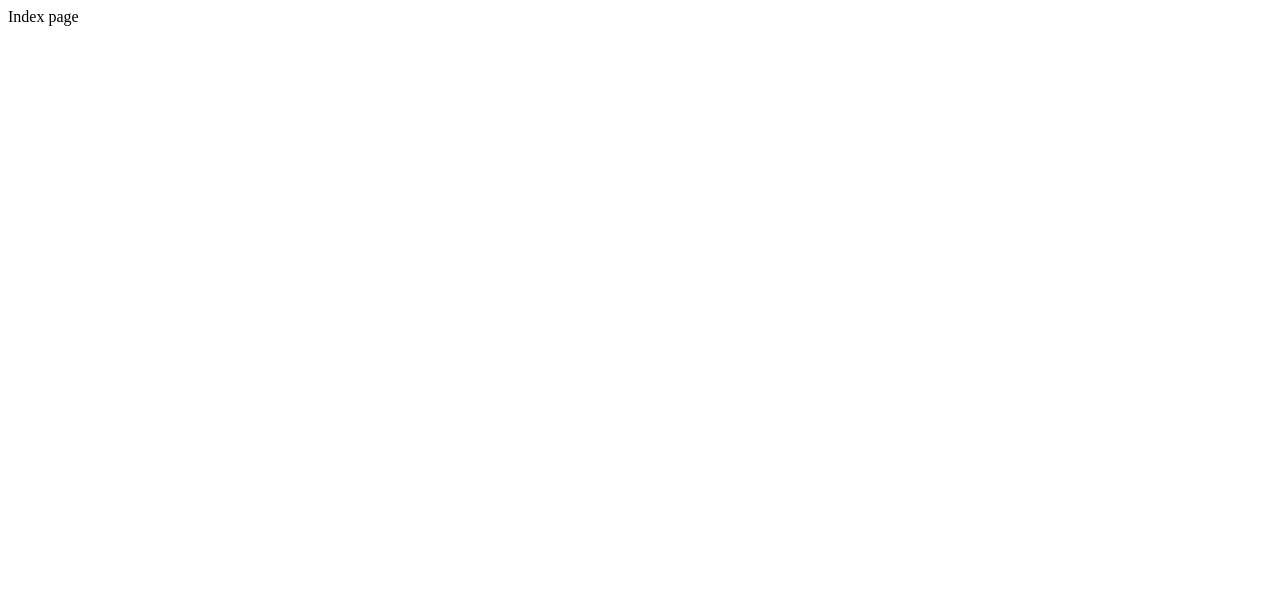
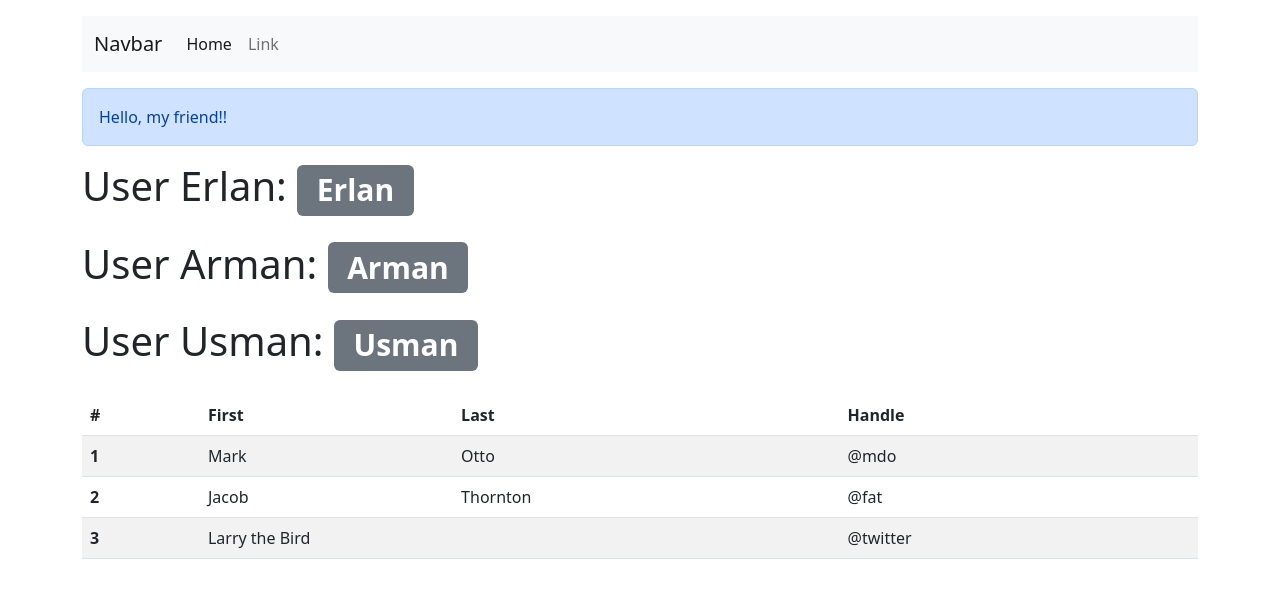
Before and after one commit to erlanurbergen/djangoShop, a Django app: page /main/index in a window 1280 px wide. Before the commit the part shown is almost empty. Shown: the top 598 px of the page. Run offline with Django 4.2, Linux system fonts and the light colour scheme.

Commit message:
second commit

```diff
--- a/shop/main/templates/main/index.html
+++ b/shop/main/templates/main/index.html
@@ -2,9 +2,73 @@
 <html lang="en">
 <head>
     <meta charset="UTF-8">
+    <link href="https://cdn.jsdelivr.net/npm/bootstrap@5.2.0/dist/css/bootstrap.min.css" rel="stylesheet" integrity="sha384-gH2yIJqKdNHPEq0n4Mqa/HGKIhSkIHeL5AyhkYV8i59U5AR6csBvApHHNl/vI1Bx" crossorigin="anonymous">
+    <script src="https://cdn.jsdelivr.net/npm/bootstrap@5.2.0/dist/js/bootstrap.bundle.min.js" integrity="sha384-A3rJD856KowSb7dwlZdYEkO39Gagi7vIsF0jrRAoQmDKKtQBHUuLZ9AsSv4jD4Xa" crossorigin="anonymous"></script>
     <title>Title</title>
 </head>
 <body>
-Index page
+<div class="container">
+    <nav class="navbar navbar-expand-lg bg-light mt-3">
+  <div class="container-fluid">
+    <a class="navbar-brand" href="#">Navbar</a>
+    <button class="navbar-toggler" type="button" data-bs-toggle="collapse" data-bs-target="#navbarSupportedContent" aria-controls="navbarSupportedContent" aria-expanded="false" aria-label="Toggle navigation">
+      <span class="navbar-toggler-icon"></span>
+    </button>
+    <div class="collapse navbar-collapse" id="navbarSupportedContent">
+      <ul class="navbar-nav me-auto mb-2 mb-lg-0">
+        <li class="nav-item">
+          <a class="nav-link active" aria-current="page" href="#">Home</a>
+        </li>
+        <li class="nav-item">
+          <a class="nav-link" href="#">Link</a>
+        </li>
+
+
+      </ul>
+
+    </div>
+  </div>
+</nav>
+
+    <div class="alert alert-primary mt-3" role="alert">
+        Hello, my friend!!
+    </div>
+
+    {% for i in names %}
+        <h1>User {{i}}: <span class="badge bg-secondary mb-3">{{ i }}</span></h1>
+
+    {% endfor %}
+
+    <table class="table table-striped">
+  <thead>
+    <tr>
+      <th scope="col">#</th>
+      <th scope="col">First</th>
+      <th scope="col">Last</th>
+      <th scope="col">Handle</th>
+    </tr>
+  </thead>
+  <tbody>
+    <tr>
+      <th scope="row">1</th>
+      <td>Mark</td>
+      <td>Otto</td>
+      <td>@mdo</td>
+    </tr>
+    <tr>
+      <th scope="row">2</th>
+      <td>Jacob</td>
+      <td>Thornton</td>
+      <td>@fat</td>
+    </tr>
+    <tr>
+      <th scope="row">3</th>
+      <td colspan="2">Larry the Bird</td>
+      <td>@twitter</td>
+    </tr>
+  </tbody>
+</table>
+</div>
+
 </body>
 </html>
--- a/shop/main/views.py
+++ b/shop/main/views.py
@@ -3,4 +3,5 @@ from django.shortcuts import render
 # Create your views here.
 
 def index(request):
-    return render(request, 'main/index.html', {})
+    usernames = ["Erlan", "Arman", "Usman"]
+    return render(request, 'main/index.html', {"names": usernames})
```
